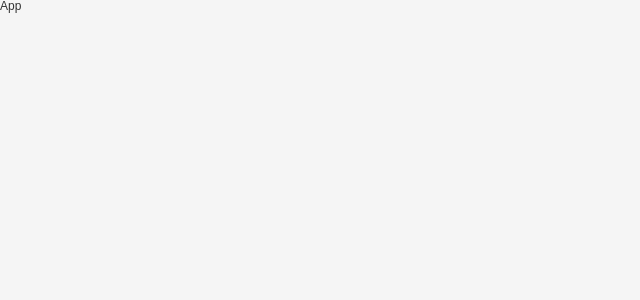
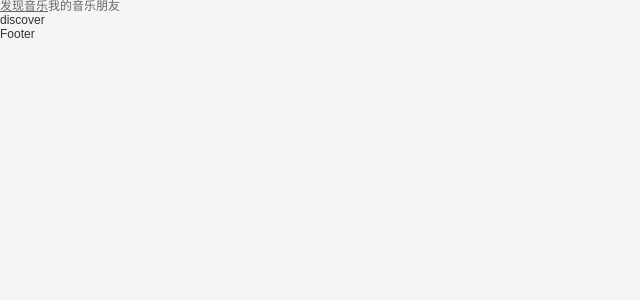
Before and after one commit to wodezxzl/wangyiyun_Web, a React (Create React App) app: page / in a window 1280 px wide. Shown: the top 300 px of the page, without its empty margins (0-640 px from the left). Built offline with nearby package versions, Linux system fonts and the light colour scheme; the HTML template or start-up script is replaced by a standard one.

Commit message:
项目结构划分和整体路由配置

```diff
--- a/package.json
+++ b/package.json
@@ -10,6 +10,9 @@
     "normalize.css": "^8.0.1",
     "react": "^17.0.1",
     "react-dom": "^17.0.1",
+    "react-router": "^5.2.0",
+    "react-router-config": "^5.1.1",
+    "react-router-dom": "^5.2.0",
     "react-scripts": "4.0.0",
     "web-vitals": "^0.2.4"
   },
--- a/src/App.js
+++ b/src/App.js
@@ -1,7 +1,19 @@
 import React, { memo } from 'react'
+import { renderRoutes } from 'react-router-config'
+
+import routes from '@/router'
+import { HashRouter } from 'react-router-dom'
+
+import AppHeader from '@/components/app-header'
+import AppFooter from '@/components/app-footer'
 
 const App = memo(() => {
-  return <div>App</div>
+  return (
+    <HashRouter>
+      <AppHeader />
+      {renderRoutes(routes)}
+      <AppFooter />
+    </HashRouter>
+  )
 })
-console.log('123')
 export default App
--- /dev/null
+++ b/src/components/app-footer/index.js
@@ -0,0 +1,7 @@
+import React, { memo } from 'react'
+
+const Index = memo(() => {
+  return <div>Footer</div>
+})
+
+export default Index
--- /dev/null
+++ b/src/components/app-header/index.js
@@ -0,0 +1,14 @@
+import React, { memo } from 'react'
+import { NavLink } from 'react-router-dom'
+
+const Index = memo(() => {
+  return (
+    <div>
+      <NavLink to="/">发现音乐</NavLink>
+      <NavLink to="/mine">我的音乐</NavLink>
+      <NavLink to="/friend">朋友</NavLink>
+    </div>
+  )
+})
+
+export default Index
--- /dev/null
+++ b/src/pages/discover/index.js
@@ -0,0 +1,7 @@
+import React, { memo } from 'react'
+
+const Index = memo(() => {
+  return <div>discover</div>
+})
+
+export default Index
--- /dev/null
+++ b/src/pages/friend/index.js
@@ -0,0 +1,7 @@
+import React, { memo } from 'react'
+
+const Index = memo(() => {
+  return <div>friend</div>
+})
+
+export default Index
--- /dev/null
+++ b/src/pages/mine/index.js
@@ -0,0 +1,7 @@
+import React, { memo } from 'react'
+
+const Index = memo(() => {
+  return <div>mine</div>
+})
+
+export default Index
--- /dev/null
+++ b/src/router/index.js
@@ -0,0 +1,23 @@
+import Discover from '@/pages/discover'
+import Mine from '@/pages/mine'
+import Friend from '@/pages/friend'
+
+const routes = [
+  {
+    path: '/',
+    exact: true,
+    component: Discover
+  },
+  {
+    path: '/mine',
+    exact: true,
+    component: Mine
+  },
+  {
+    path: '/friend',
+    exact: true,
+    component: Friend
+  }
+]
+
+export default routes
```
Also changed, not shown: .prettierrc.js, 1 other file (tests, documents, lock files or other folders).
